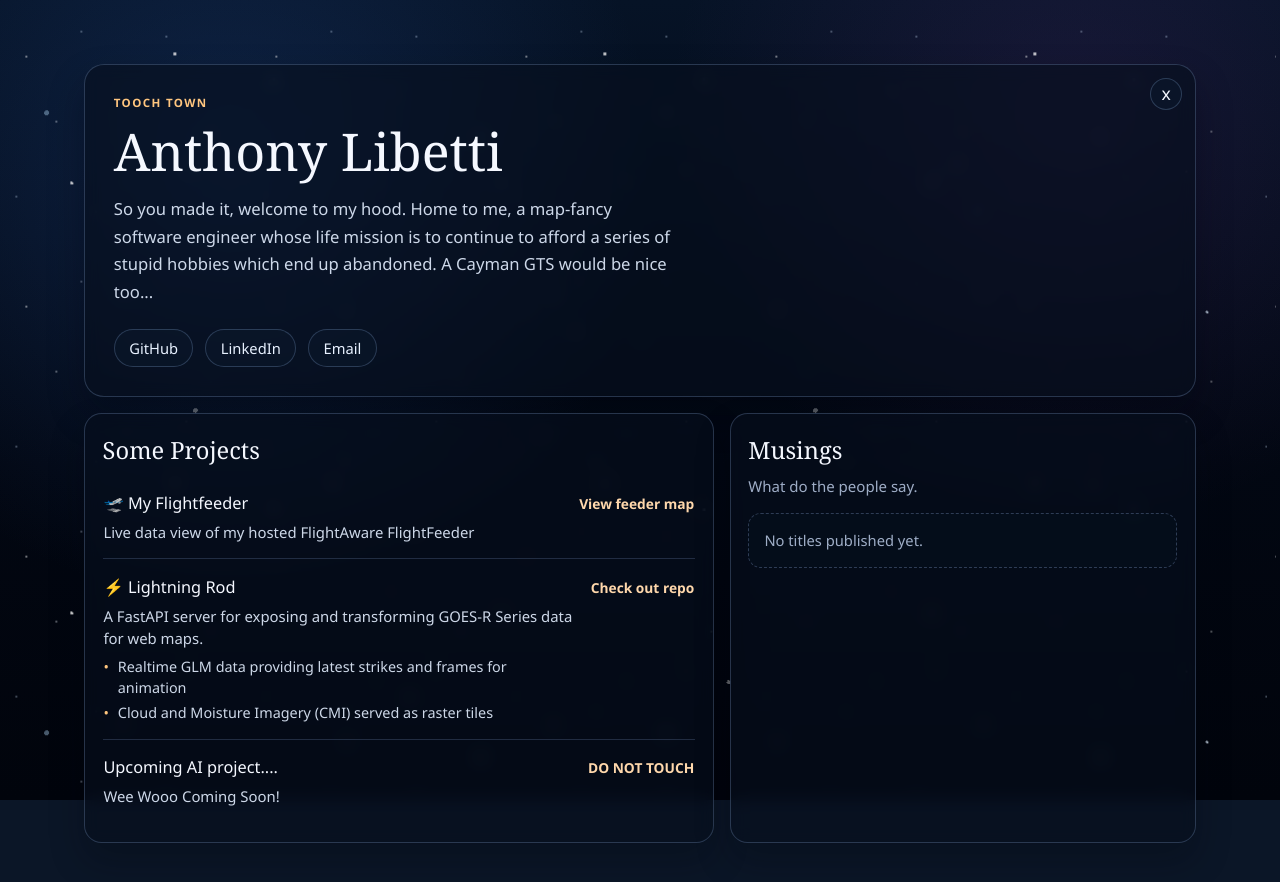
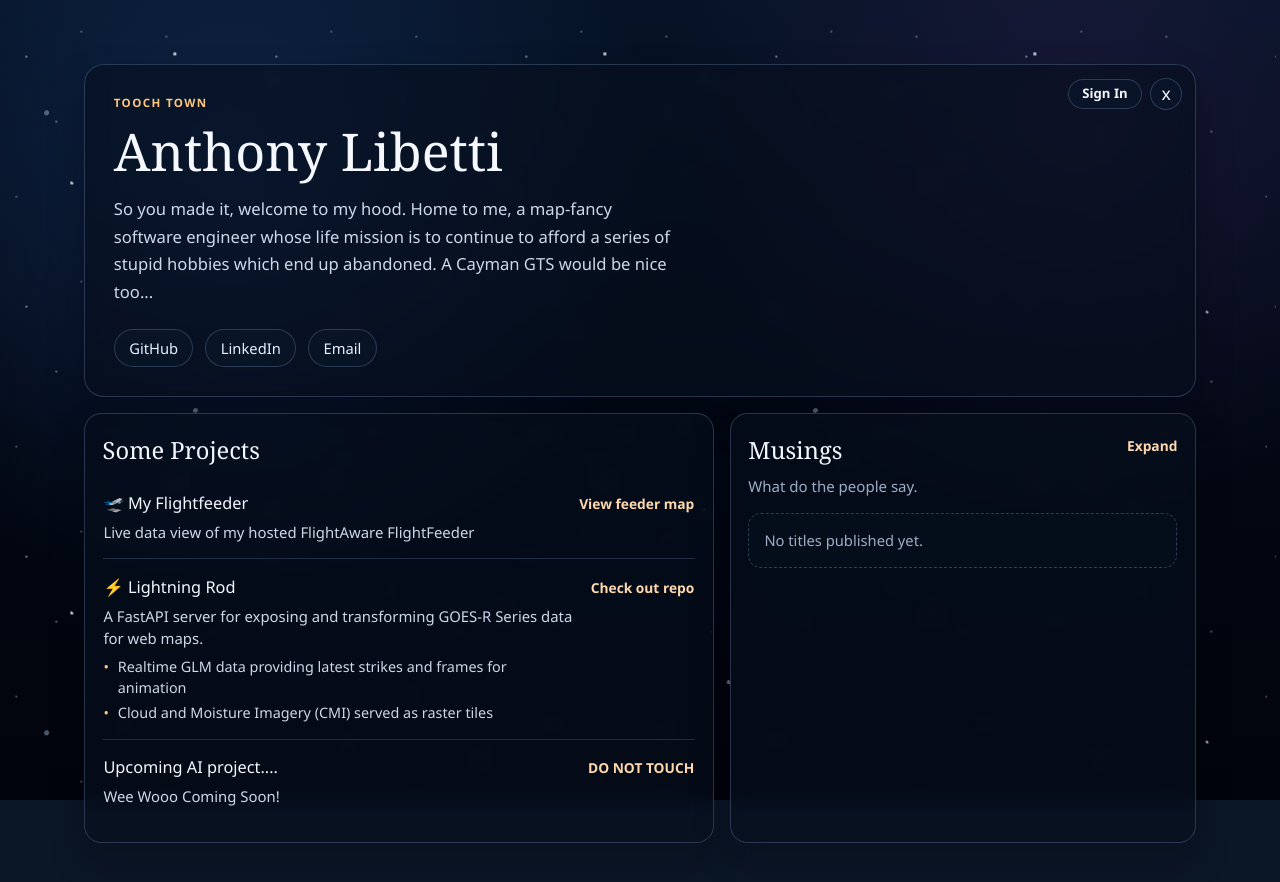
Before and after one commit to Libetti/tooch-town, a SvelteKit app: page / in a window 1280 px wide. Shown: the top 882 px of the page. Built offline with nearby package versions, Linux system fonts and the light colour scheme; no server answers.

Commit message:
Add sign in button, move musings to own component

```diff
--- /dev/null
+++ b/src/lib/components/MusingsCard.svelte
@@ -0,0 +1,117 @@
+<script lang="ts">
+	type Props = {
+		expanded?: boolean;
+		onToggle?: () => void;
+	};
+
+	let { expanded = false, onToggle }: Props = $props();
+</script>
+
+<section class:musings--expanded={expanded} class="panel musings" aria-labelledby="musings-title">
+	<button
+		type="button"
+		class="musings-card-toggle"
+		aria-expanded={expanded}
+		aria-controls="musings-body"
+		onclick={() => onToggle?.()}
+	>
+		<div class="section-heading">
+			<h2 id="musings-title">Musings</h2>
+			<p>What do the people say.</p>
+		</div>
+		<span class="musings-toggle-label">{expanded ? 'Collapse' : 'Expand'}</span>
+	</button>
+	<div id="musings-body" class="musings-body">
+		<div class="musings-empty" role="status">No titles published yet.</div>
+	</div>
+</section>
+
+<style>
+	.panel {
+		background: var(--panel, rgba(7, 16, 29, 0.62));
+		border: 1px solid var(--line, rgba(166, 198, 255, 0.22));
+		border-radius: 1.1rem;
+		padding: 1.2rem 1.1rem;
+		backdrop-filter: blur(8px);
+		box-shadow: 0 18px 34px rgba(1, 6, 16, 0.28);
+	}
+
+	.musings {
+		min-height: 100%;
+		min-width: 0;
+		transition:
+			padding 320ms cubic-bezier(0.16, 1, 0.3, 1),
+			border-radius 320ms cubic-bezier(0.16, 1, 0.3, 1),
+			box-shadow 320ms cubic-bezier(0.16, 1, 0.3, 1);
+	}
+
+	.musings--expanded {
+		padding: 1.45rem 1.35rem;
+		border-radius: 1.3rem;
+		box-shadow: 0 24px 44px rgba(1, 6, 16, 0.34);
+	}
+
+	.musings-card-toggle {
+		width: 100%;
+		padding: 0;
+		border: 0;
+		background: transparent;
+		color: inherit;
+		display: flex;
+		align-items: flex-start;
+		justify-content: space-between;
+		gap: 0.9rem;
+		text-align: left;
+		cursor: pointer;
+	}
+
+	.musings-toggle-label {
+		flex-shrink: 0;
+		margin-top: 0.15rem;
+		color: var(--link, #ffd8ac);
+		font-size: 0.86rem;
+		font-weight: 600;
+	}
+
+	.musings-card-toggle:hover .musings-toggle-label {
+		color: #ffe8ca;
+	}
+
+	.musings-body {
+		margin-top: 1rem;
+		animation: reveal 280ms ease-out both;
+	}
+
+	.musings-empty {
+		border: 1px dashed rgba(166, 198, 255, 0.26);
+		border-radius: 0.8rem;
+		padding: 0.95rem;
+		color: var(--muted, rgba(203, 219, 247, 0.78));
+		background: rgba(9, 20, 36, 0.3);
+		font-size: 0.92rem;
+	}
+
+	.section-heading h2 {
+		margin: 0;
+		font-size: clamp(1.18rem, 2.5vw, 1.48rem);
+		font-family: Georgia, 'Times New Roman', serif;
+		color: var(--headline, #f5f8ff);
+	}
+
+	.section-heading p {
+		margin: 0.35rem 0 0;
+		color: var(--muted, rgba(203, 219, 247, 0.78));
+		font-size: 0.94rem;
+	}
+
+	@keyframes reveal {
+		from {
+			opacity: 0;
+			transform: translateY(12px);
+		}
+		to {
+			opacity: 1;
+			transform: translateY(0);
+		}
+	}
+</style>
--- a/src/routes/+page.svelte
+++ b/src/routes/+page.svelte
@@ -17,6 +17,7 @@
 	import type { Map as MapLibreMap } from 'maplibre-gl';
 	import MapContainer from '$lib/components/MapContainer.svelte';
 	import LayerSidebar from '$lib/components/LayerSidebar.svelte';
+	import MusingsCard from '$lib/components/MusingsCard.svelte';
 	import { onMount } from 'svelte';
 	import type { LayerRegistry } from '$lib/layers/layer-registry';
 	import type { PageData } from './$types';
@@ -38,6 +39,7 @@
 	let selectedLightningSatellite = $state<'all' | 'goes-east' | 'goes-west'>('all');
 	let weatherTileTemplate = $state<string | undefined>(undefined);
 	let layerSidebarOpen = $state(false);
+	let musingsExpanded = $state(false);
 	let removeMoonOrbitLayer: (() => void) | undefined;
 	let spaceBattleLayerController: SpaceBattleLayerController | undefined;
 	let mapRef: MapLibreMap | undefined;
@@ -87,6 +89,10 @@
 
 	$effect(() => {
 		if (!cardsCollapsed) layerSidebarOpen = false;
+	});
+
+	$effect(() => {
+		if (cardsCollapsed) musingsExpanded = false;
 	});
 
 	const syncSpaceBattleLayer = (map: MapLibreMap) => {
@@ -367,6 +373,8 @@
 {#if !cardsCollapsed}
 	<main class="landing">
 		<section class="hero" aria-labelledby="about-title">
+			<div class="hero-actions">
+				<button type="button" class="sign-in-button" aria-label="Sign in">Sign In</button>
 				<button
 					type="button"
 					class="collapse-cards"
@@ -375,6 +383,7 @@
 						cardsCollapsed = true;
 					}}>x</button
 				>
+			</div>
 			<p class="eyebrow">Tooch Town</p>
 			<h1 id="about-title">Anthony Libetti</h1>
 			<p class="intro">
@@ -388,8 +397,14 @@
 			</div>
 		</section>
 
-		<div class="content-grid">
-			<section class="panel projects" aria-labelledby="projects-title">
+		<div class:content-grid--musings-expanded={musingsExpanded} class="content-grid">
+			<section
+				class:projects--hidden={musingsExpanded}
+				class="panel projects"
+				aria-labelledby="projects-title"
+				aria-hidden={musingsExpanded}
+				inert={musingsExpanded}
+			>
 				<div class="section-heading">
 					<h2 id="projects-title">Some Projects</h2>
 				</div>
@@ -414,13 +429,12 @@
 				</ul>
 			</section>
 
-			<section class="panel musings" aria-labelledby="musings-title">
-				<div class="section-heading">
-					<h2 id="musings-title">Musings</h2>
-					<p>What do the people say.</p>
-				</div>
-				<div class="musings-empty" role="status">No titles published yet.</div>
-			</section>
+			<MusingsCard
+				expanded={musingsExpanded}
+				onToggle={() => {
+					musingsExpanded = !musingsExpanded;
+				}}
+			/>
 		</div>
 		</main>
 {:else}
@@ -604,21 +618,39 @@
 		background: rgba(13, 27, 47, 0.62);
 	}
 
-	.collapse-cards {
+	.hero-actions {
 		position: absolute;
 		top: 0.8rem;
 		right: 0.8rem;
+		display: flex;
+		align-items: center;
+		gap: 0.5rem;
+	}
+
+	.sign-in-button,
+	.collapse-cards {
 		border: 1px solid var(--line);
 		background: rgba(10, 24, 43, 0.7);
 		color: #f5f8ff;
 		border-radius: 999px;
+		cursor: pointer;
+	}
+
+	.sign-in-button {
+		padding: 0.45rem 0.85rem;
+		font-size: 0.82rem;
+		font-weight: 600;
+		line-height: 1;
+	}
+
+	.collapse-cards {
 		width: 2rem;
 		height: 2rem;
-		cursor: pointer;
 		font-size: 1.1rem;
 		line-height: 1;
 	}
 
+	.sign-in-button:hover,
 	.collapse-cards:hover {
 		background: rgba(14, 31, 54, 0.92);
 	}
@@ -671,6 +703,14 @@
 		display: grid;
 		grid-template-columns: minmax(0, 1.35fr) minmax(0, 1fr);
 		gap: 1rem;
+		transition:
+			grid-template-columns 320ms cubic-bezier(0.16, 1, 0.3, 1),
+			gap 320ms cubic-bezier(0.16, 1, 0.3, 1);
+	}
+
+	.content-grid--musings-expanded {
+		grid-template-columns: minmax(0, 0fr) minmax(0, 1fr);
+		gap: 0;
 	}
 
 	.panel {
@@ -767,18 +807,20 @@
 		color: #ffe8ca;
 	}
 
-	.musings {
-		min-height: 100%;
+	.projects {
+		min-width: 0;
+		overflow: clip;
+		transition:
+			opacity 240ms ease,
+			transform 320ms cubic-bezier(0.16, 1, 0.3, 1),
+			filter 240ms ease;
 	}
 
-	.musings-empty {
-		margin-top: 1rem;
-		border: 1px dashed rgba(166, 198, 255, 0.26);
-		border-radius: 0.8rem;
-		padding: 0.95rem;
-		color: var(--muted);
-		background: rgba(9, 20, 36, 0.3);
-		font-size: 0.92rem;
+	.projects--hidden {
+		opacity: 0;
+		transform: translateX(1.5rem) scale(0.98);
+		filter: blur(10px);
+		pointer-events: none;
 	}
 
 	@keyframes reveal {
@@ -811,5 +853,9 @@
 		.content-grid {
 			grid-template-columns: 1fr;
 		}
+
+		.content-grid--musings-expanded {
+			gap: 1rem;
+		}
 	}
 </style>
```
Lines whose indentation alone changed are shown as unchanged.
